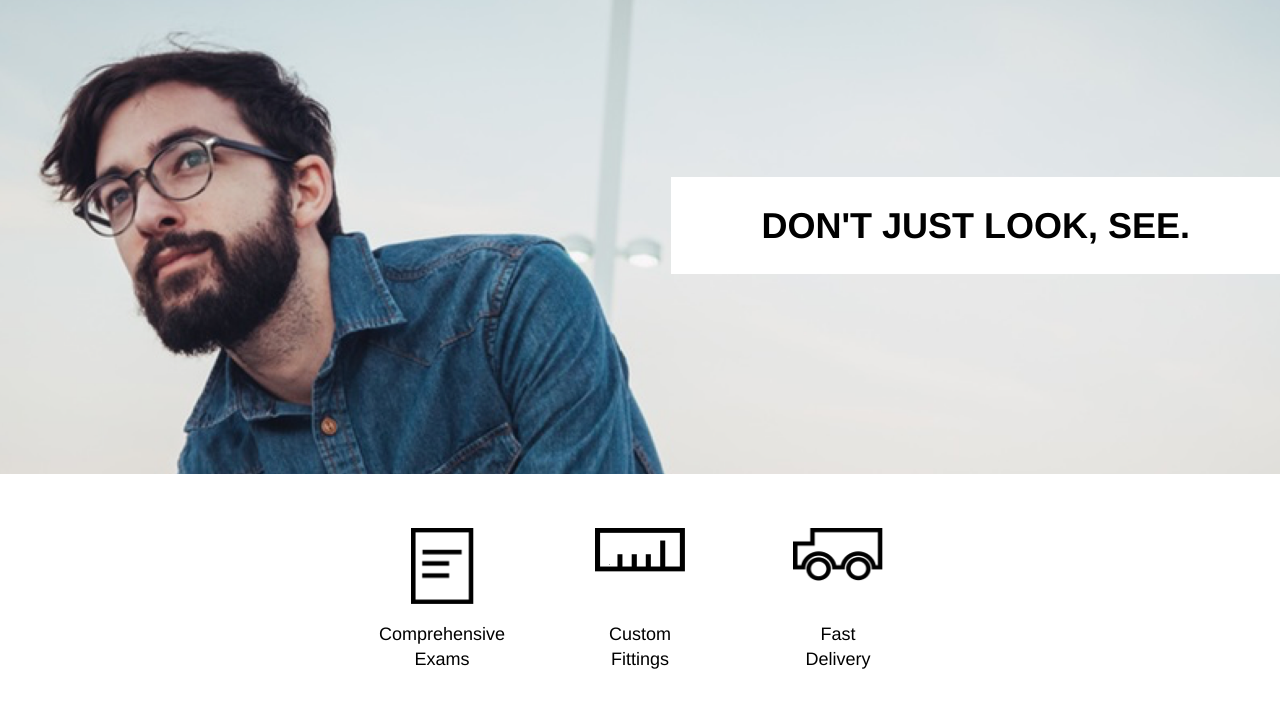
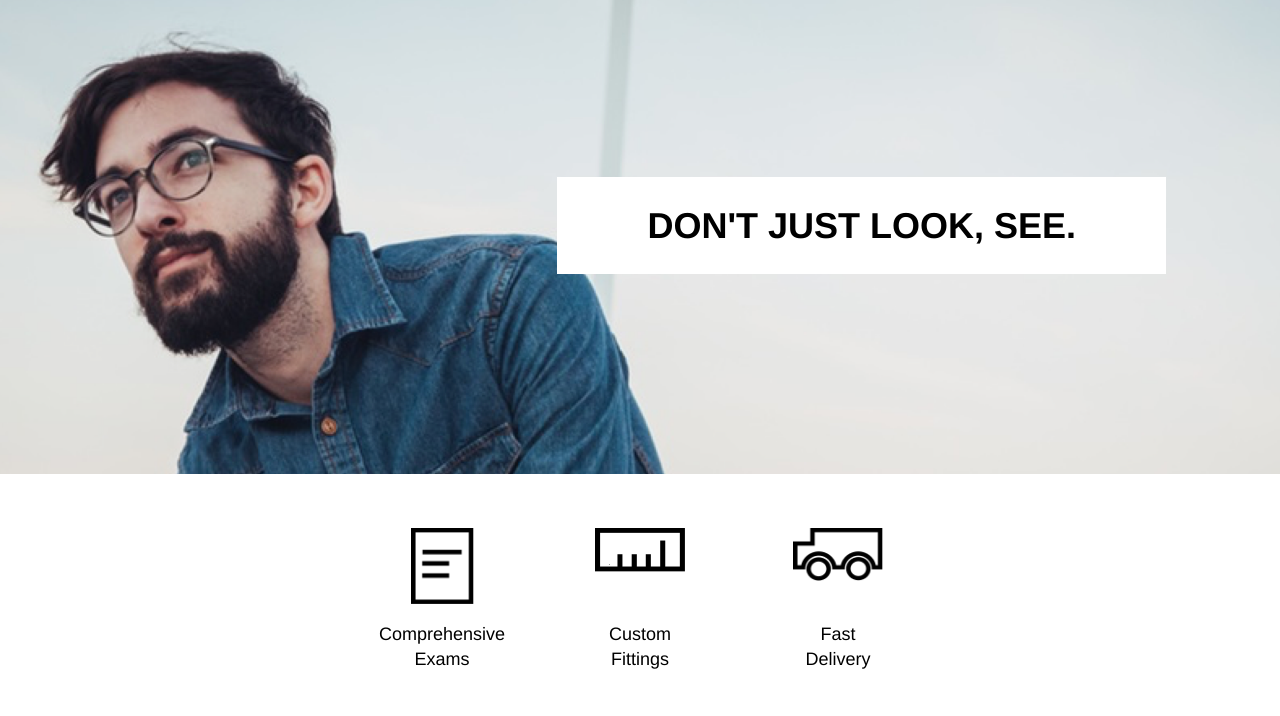
Before and after one commit to DomenicoOS/Tortoiseshell_Optics, a plain HTML site: page index.html in a window 1280 px wide. Shown: the part 84-800 px from the top of the page. Drawn offline with Linux system fonts and the light colour scheme.

Commit message:
Complete Desktop Version

```diff
--- a/index.html
+++ b/index.html
@@ -26,6 +26,9 @@
             <li>Services</li>
             <li>Products</li>
             <li class="contact">Contact</li>
+          </ul>
+          <ul class="menu">
+            <li>Menu</li>
           </ul>
         </div>
 
--- a/resources/css/style.css
+++ b/resources/css/style.css
@@ -56,14 +56,24 @@ li {
   padding-right: 2rem;
 }
 
+.menu {
+  display: none;
+}
+
 .container {
-  float: right;
+  display: flex;
+  justify-content: flex-end;
+  width: 980px;
+  margin: 0 auto;
+  max-width: 100%;
+
 }
 
 .slogan {
   margin-top: 10rem;
   padding: 1.5rem 5rem;
   background-color: white;
+  margin-right: -2rem;
 }
 
 h1 {
@@ -147,3 +157,5 @@ p {
   padding-top: 4rem;
   padding-bottom: 4rem;
 }
+
+/* Media Queries */
```
